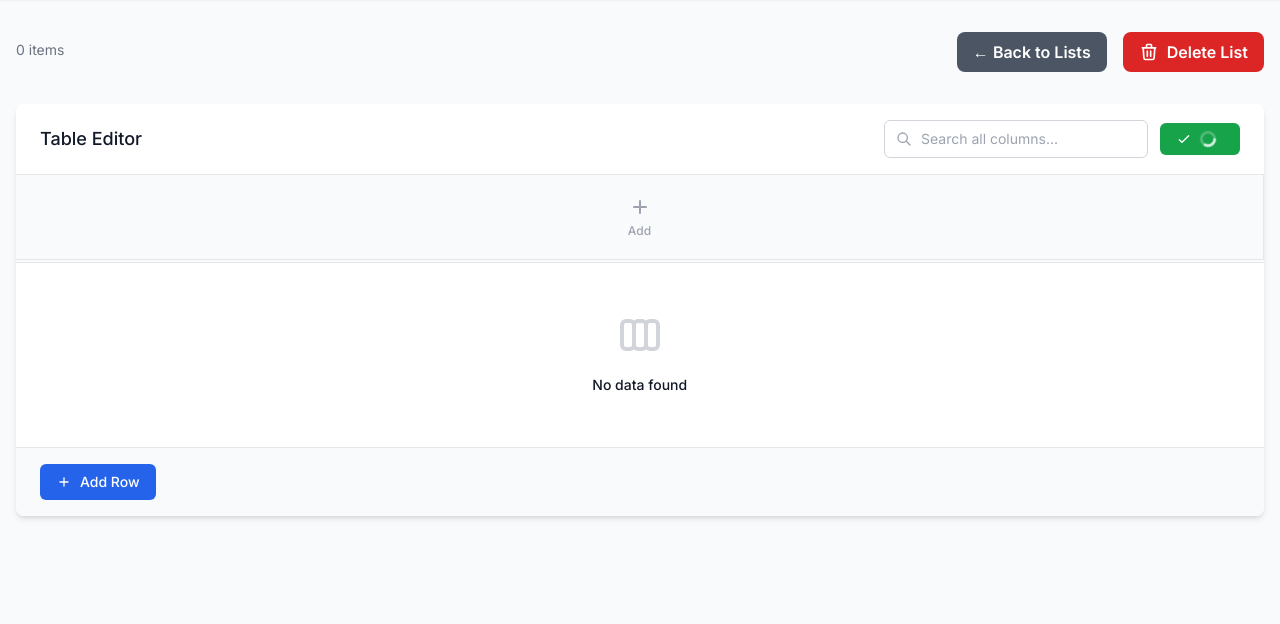
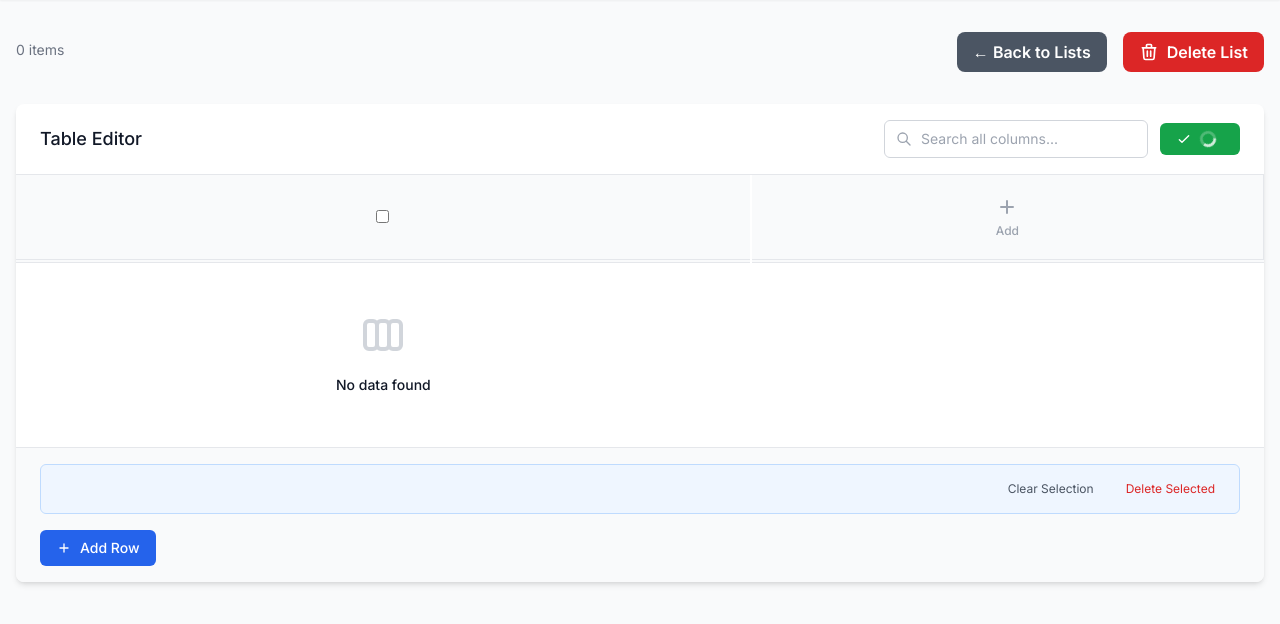
Before and after one commit to evanokeefe39/vibe-code-ig-scraper-saas, a Django app: template core/templates/core/list_detail.html in a window 1280 px wide. Shown: the part 65-689 px from the top of the page. Run offline with Django 5.2, Linux system fonts and the light colour scheme; the template is opened without the code that fills it, so the values that code supplies are empty; some libraries are stand-ins or nearby versions.

Commit message:
feat: add checkbox column for row selection

```diff
--- a/core/templates/snippets/_table_editor.html
+++ b/core/templates/snippets/_table_editor.html
@@ -62,6 +62,17 @@ Built according to table_editor_spec.md
             <!-- Table Header -->
             <thead class="bg-gray-50">
                 <tr>
+                    <!-- Selection Column -->
+                    <th class="w-12 px-3 py-3 text-center">
+                        <input
+                            type="checkbox"
+                            :checked="selectAll"
+                            :indeterminate="isIndeterminate"
+                            @change="toggleSelectAll()"
+                            class="rounded border-gray-300 text-blue-600 focus:ring-blue-500"
+                        >
+                    </th>
+
                     <!-- Data Columns -->
                     <template x-for="(column, index) in columns" :key="column.id">
                         <th
@@ -164,6 +175,9 @@ Built according to table_editor_spec.md
 
                 <!-- Filter Row -->
                 <tr class="bg-gray-25 border-t border-gray-200">
+                    <!-- Selection Column Filter (empty) -->
+                    <th class="w-12 bg-gray-25"></th>
+
                     <template x-for="column in columns" :key="`filter-${column.id}`">
                         <th class="px-3 py-2 border-r border-gray-200">
                             <input
@@ -182,7 +196,17 @@ Built according to table_editor_spec.md
             <!-- Table Body -->
             <tbody class="bg-white divide-y divide-gray-200">
                 <template x-for="(row, rowIndex) in filteredRows" :key="row.id">
-                    <tr class="hover:bg-gray-50" :class="{ 'bg-yellow-50': hasUnsavedChanges && unsavedChanges[row.id] }">
+                    <tr class="hover:bg-gray-50" :class="{ 'bg-yellow-50': hasUnsavedChanges && unsavedChanges[row.id], 'bg-blue-50': selectedRows.has(row.id) }">
+                        <!-- Selection Column -->
+                        <td class="w-12 px-3 py-3 text-center">
+                            <input
+                                type="checkbox"
+                                :checked="selectedRows.has(row.id)"
+                                @change="toggleRowSelection(row.id)"
+                                class="rounded border-gray-300 text-blue-600 focus:ring-blue-500"
+                            >
+                        </td>
+
                         <!-- Data Cells -->
                         <template x-for="(column, colIndex) in columns" :key="`cell-${row.id}-${column.id}`">
                             <td
@@ -217,7 +241,7 @@ Built according to table_editor_spec.md
 
                 <!-- Empty State -->
                 <tr x-show="filteredRows.length === 0" x-cloak>
-                    <td :colspan="columns.length + 1" class="px-6 py-12 text-center text-gray-500">
+                    <td :colspan="columns.length + 2" class="px-6 py-12 text-center text-gray-500">
                         <div class="flex flex-col items-center">
                             <svg class="w-12 h-12 text-gray-300 mb-4" fill="none" stroke="currentColor" viewBox="0 0 24 24">
                                 <path stroke-linecap="round" stroke-linejoin="round" stroke-width="2" d="M9 17V7m0 10a2 2 0 01-2 2H5a2 2 0 01-2-2V7a2 2 0 012-2h2a2 2 0 012 2m0 10a2 2 0 002 2h2a2 2 0 002-2M9 7a2 2 0 012-2h2a2 2 0 012 2m0 10V7m0 10a2 2 0 002 2h2a2 2 0 002-2V7a2 2 0 00-2-2h-2a2 2 0 00-2 2"/>
@@ -233,9 +257,34 @@ Built according to table_editor_spec.md
 
     <!-- Table Footer -->
     <div class="px-6 py-4 border-t border-gray-200 bg-gray-50">
+        <!-- Bulk Actions Bar (when rows selected) -->
+        <div x-show="selectedRows.size > 0" x-transition class="mb-4 p-3 bg-blue-50 border border-blue-200 rounded-md">
+            <div class="flex justify-between items-center">
+                <div class="text-sm text-blue-800">
+                    <span x-text="`${selectedRows.size} row${selectedRows.size === 1 ? '' : 's'} selected`"></span>
+                </div>
+                <div class="flex space-x-2">
+                    <button
+                        @click="clearSelection()"
+                        class="px-3 py-1 text-xs text-gray-600 hover:text-gray-800 transition-colors"
+                    >
+                        Clear Selection
+                    </button>
+                    <button
+                        @click="deleteSelectedRows()"
+                        class="px-3 py-1 text-xs text-red-600 hover:text-red-800 transition-colors"
+                    >
+                        Delete Selected
+                    </button>
+                </div>
+            </div>
+        </div>
+
+        <!-- Default Footer -->
         <div class="flex justify-between items-center">
             <button
                 @click="addRow()"
+                x-show="selectedRows.size === 0"
                 class="inline-flex items-center px-4 py-2 bg-blue-600 hover:bg-blue-700 text-white text-sm font-medium rounded-md transition-colors"
             >
                 <svg class="w-4 h-4 mr-2" fill="none" stroke="currentColor" viewBox="0 0 24 24">
@@ -266,6 +315,9 @@ function tableEditor() {
         isSaving: false,
         globalSearch: '',
         columnFilters: {},
+        selectedRows: new Set(),
+        selectAll: false,
+        isIndeterminate: false,
 
         // Computed
         hasUnsavedChanges() {
@@ -410,6 +462,63 @@ function tableEditor() {
             // HTMX will handle the actual save via the button's hx-post
         },
 
+        // Row Selection Methods
+        toggleRowSelection(rowId) {
+            if (this.selectedRows.has(rowId)) {
+                this.selectedRows.delete(rowId);
+            } else {
+                this.selectedRows.add(rowId);
+            }
+            this.updateSelectAllState();
+        },
+
+        toggleSelectAll() {
+            if (this.selectAll) {
+                // Deselect all
+                this.selectedRows.clear();
+            } else {
+                // Select all visible rows
+                this.filteredRows.forEach(row => {
+                    this.selectedRows.add(row.id);
+                });
+            }
+            this.updateSelectAllState();
+        },
+
+        updateSelectAllState() {
+            const visibleRowIds = new Set(this.filteredRows.map(row => row.id));
+            const selectedVisibleRows = [...this.selectedRows].filter(id => visibleRowIds.has(id));
+
+            if (selectedVisibleRows.length === 0) {
+                this.selectAll = false;
+                this.isIndeterminate = false;
+            } else if (selectedVisibleRows.length === this.filteredRows.length) {
+                this.selectAll = true;
+                this.isIndeterminate = false;
+            } else {
+                this.selectAll = false;
+                this.isIndeterminate = true;
+            }
+        },
+
+        clearSelection() {
+            this.selectedRows.clear();
+            this.selectAll = false;
+            this.isIndeterminate = false;
+        },
+
+        deleteSelectedRows() {
+            const count = this.selectedRows.size;
+            if (count === 0) return;
+
+            if (confirm(`Are you sure you want to delete ${count} selected row${count === 1 ? '' : 's'}? This action cannot be undone.`)) {
+                // This would typically make an HTMX request to delete multiple rows
+                console.log('Delete selected rows:', [...this.selectedRows]);
+                this.clearSelection();
+                // TODO: Implement actual bulk delete via HTMX
+            }
+        },
+
         addRow() {
             // This would typically make an HTMX request to add a row
             console.log('Add row clicked');
@@ -498,6 +607,7 @@ function tableEditor() {
             });
 
             this.applySorting();
+            this.updateSelectAllState(); // Update selection state when filters change
         }
     }
 }
```
